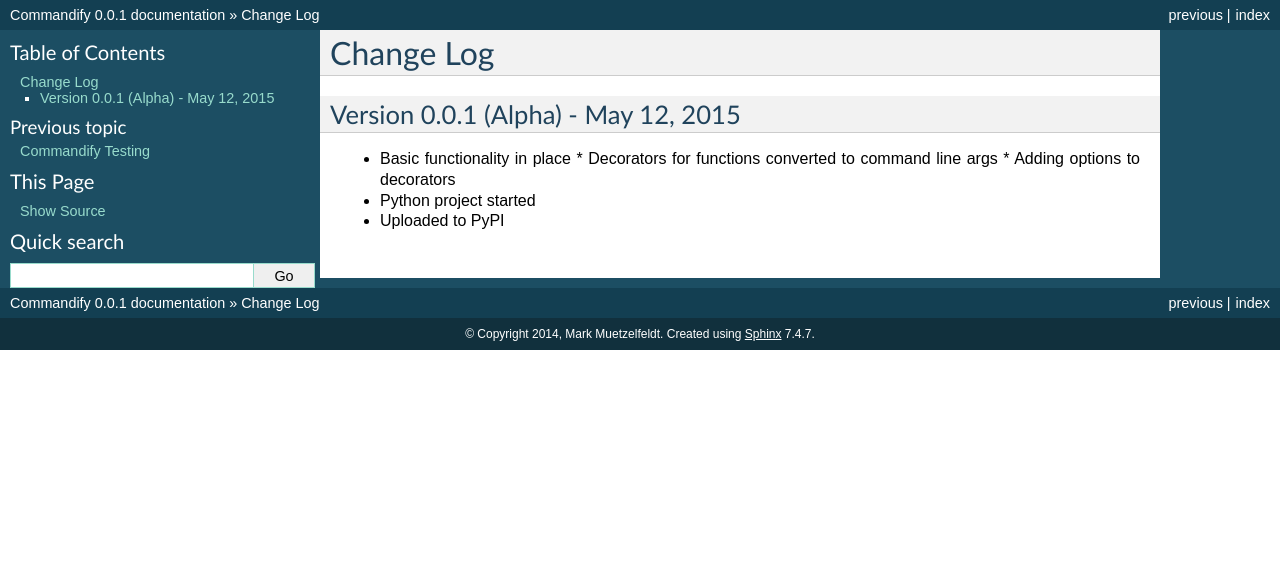
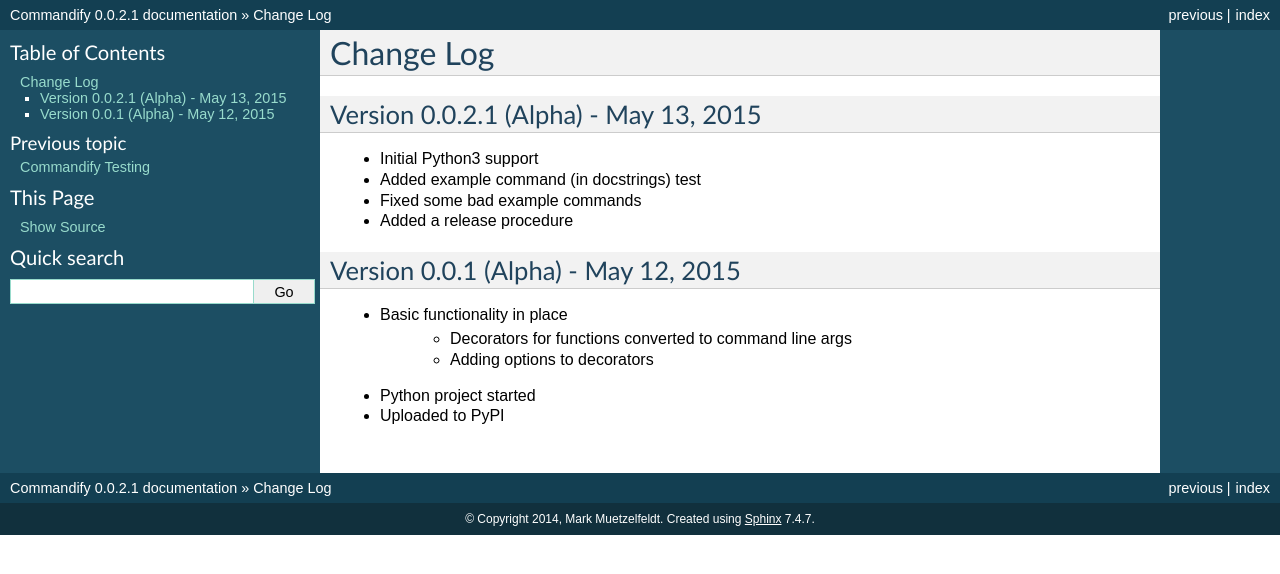
Before and after one commit to markmuetz/commandify, a Sphinx documentation site: the page built from docs/changelog.rst, in a window 1280 px wide. Shown: the top 574 px of the page. Built offline with Sphinx 7.4.7, drawn with Linux system fonts in a browser that asks for light colours.

Commit message:
Changes to changelog, release proc, bump version number.

```diff
--- a/VERSION.txt
+++ b/VERSION.txt
@@ -1 +1 @@
-0.0.1
+0.0.2.1
--- a/docs/changelog.rst
+++ b/docs/changelog.rst
@@ -1,11 +1,19 @@
 Change Log
 ==========
 
+Version 0.0.2.1 (Alpha) - May 13, 2015
+--------------------------------------
+
+* Initial Python3 support
+* Added example command (in docstrings) test
+* Fixed some bad example commands
+* Added a release procedure
+
 Version 0.0.1 (Alpha) - May 12, 2015
--------------------------------------
+------------------------------------
 
 * Basic functionality in place
-  * Decorators for functions converted to command line args
-  * Adding options to decorators
+    * Decorators for functions converted to command line args
+    * Adding options to decorators
 * Python project started
 * Uploaded to PyPI
--- a/docs/release_procedure.rst
+++ b/docs/release_procedure.rst
@@ -12,6 +12,7 @@ For each release:
   * `cd tests`
   * `nosetests`
 * Update VERSION.txt
+* Update ``changelog.rst``
 * Update PyPI project:
   * `python setup.py sdist upload`
 * Build/upload docs:
@@ -19,7 +20,6 @@ For each release:
   * `make html`
   * `make zip_html`
   * (Follow instructions to upload to PyPI)
-* Update ``changelog.rst``
 * git commit and tag release:
   * `git commit -a`
   * `git tag release_0.0.2`
```
